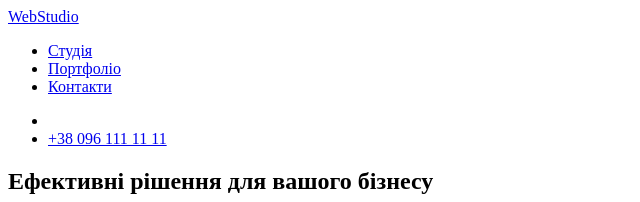
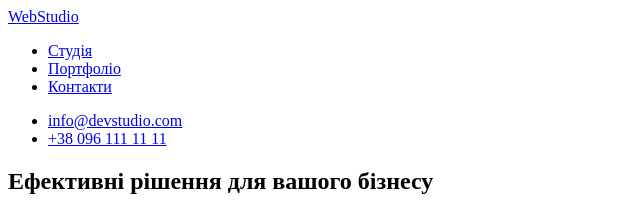
Before and after one commit to iratsaruk13/goit-markup-hw-01, a plain HTML site: page index.html in a window 1280 px wide. Shown: the top 202 px of the page, without its empty margins (0-640 px from the left). Drawn offline with Linux system fonts and the light colour scheme.

Commit message:
Додавання пошти в хедері

```diff
--- a/index.html
+++ b/index.html
@@ -26,7 +26,7 @@
         </nav>
         <ul>
             <li>
-                <a href="mailto:info@devstudio.com"></a>
+                <a href="mailto:info@devstudio.com">info@devstudio.com</a>
             </li>
             <li>
                 <a href="tel:+380961111111">+38 096 111 11 11</a>
```
